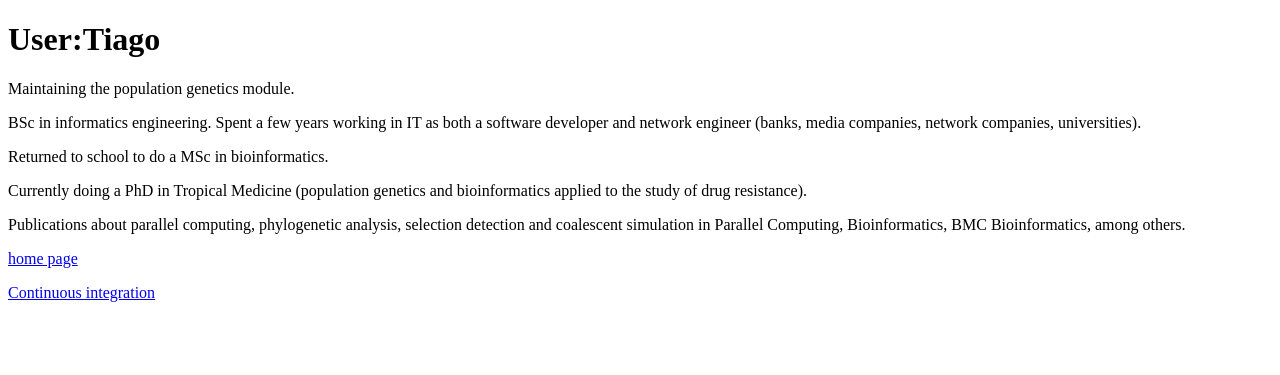
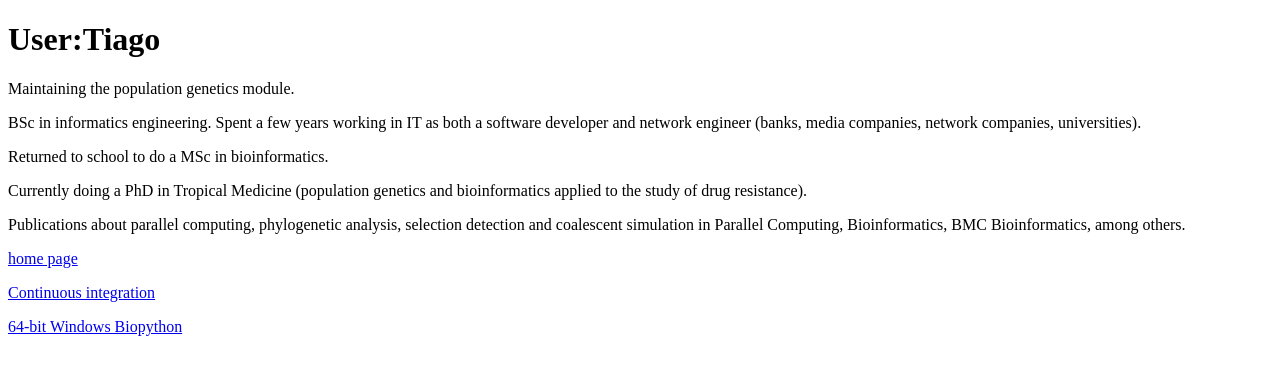
Before and after one commit to biopython/biopython.github.io, a Jekyll site: the page built from wiki/User_Tiago.md, in a window 1280 px wide. Shown: the top 375 px of the page. Built offline with Jekyll 4.4.1, drawn with Linux system fonts in a browser that asks for light colours.

Commit message:
Change to wiki page

```diff
--- a/wiki/User_Tiago.md
+++ b/wiki/User_Tiago.md
@@ -22,3 +22,5 @@ Bioinformatics, BMC Bioinformatics, among others.
 [home page](http://tiago.org)
 
 [Continuous integration](Continuous_integration "wikilink")
+
+[64-bit Windows Biopython](64-bit_Windows_Biopython "wikilink")
```
Also changed, not shown: 1 other file.
